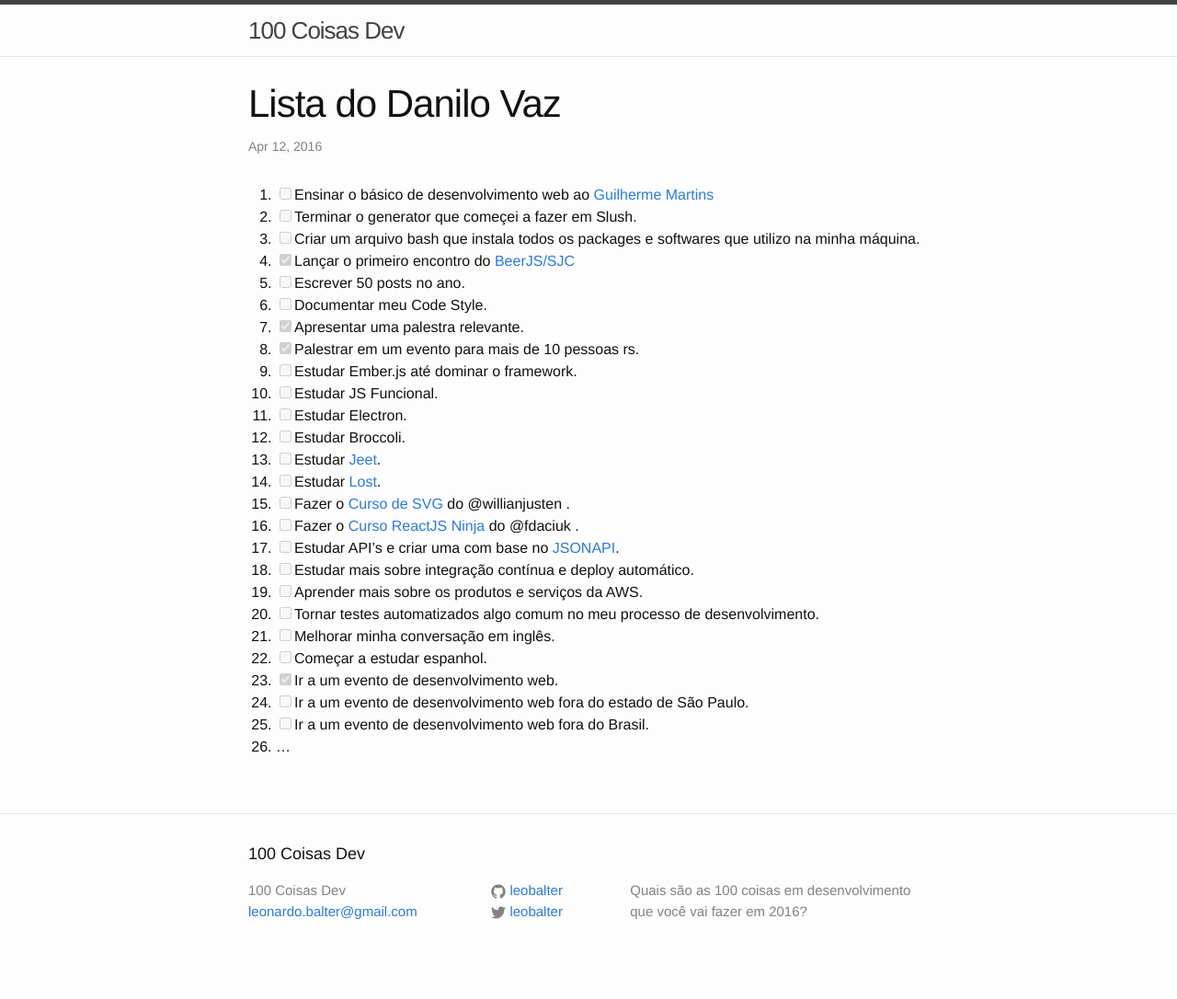
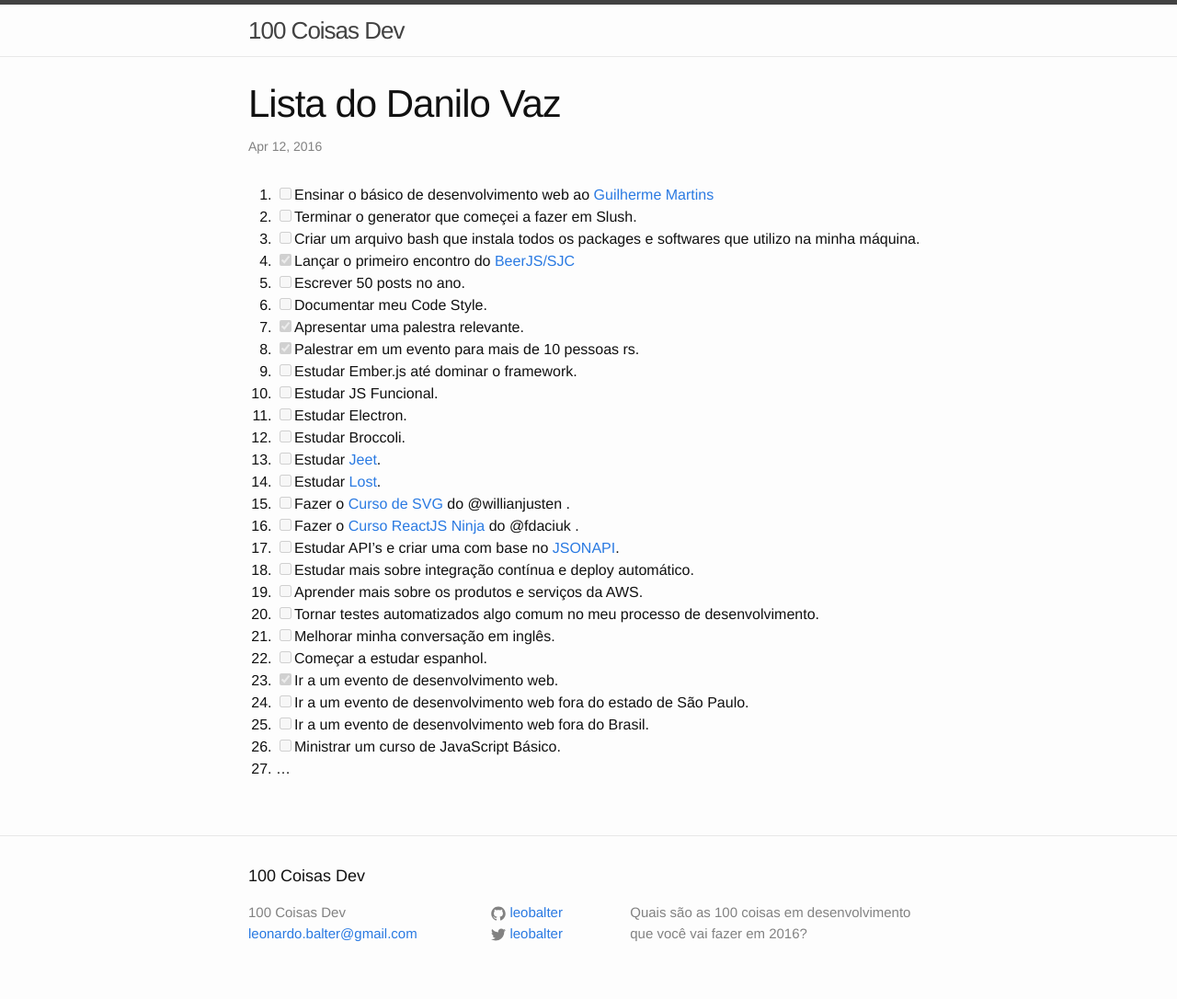
Before and after one commit to leobalter/100-coisas-dev, a Jekyll site: the page built from _posts/listas/2016-04-12-danilo-vaz.markdown, in a window 1280 px wide. Shown: the whole page at 92% size. Built offline with Jekyll 4.4.1, drawn with Linux system fonts in a browser that asks for light colours; comment, search, counter and statistics services are not loaded; before the commit the page ends 1062 px from its top, so only the background shows below that.

Commit message:
Adiciona meta de criar um curso

```diff
--- a/_posts/listas/2016-04-12-danilo-vaz.markdown
+++ b/_posts/listas/2016-04-12-danilo-vaz.markdown
@@ -30,4 +30,5 @@ categories: listas
 1. [X] Ir a um evento de desenvolvimento web.
 1. [ ] Ir a um evento de desenvolvimento web fora do estado de São Paulo.
 1. [ ] Ir a um evento de desenvolvimento web fora do Brasil.
+1. [ ] Ministrar um curso de JavaScript Básico.
 1. ...
```
